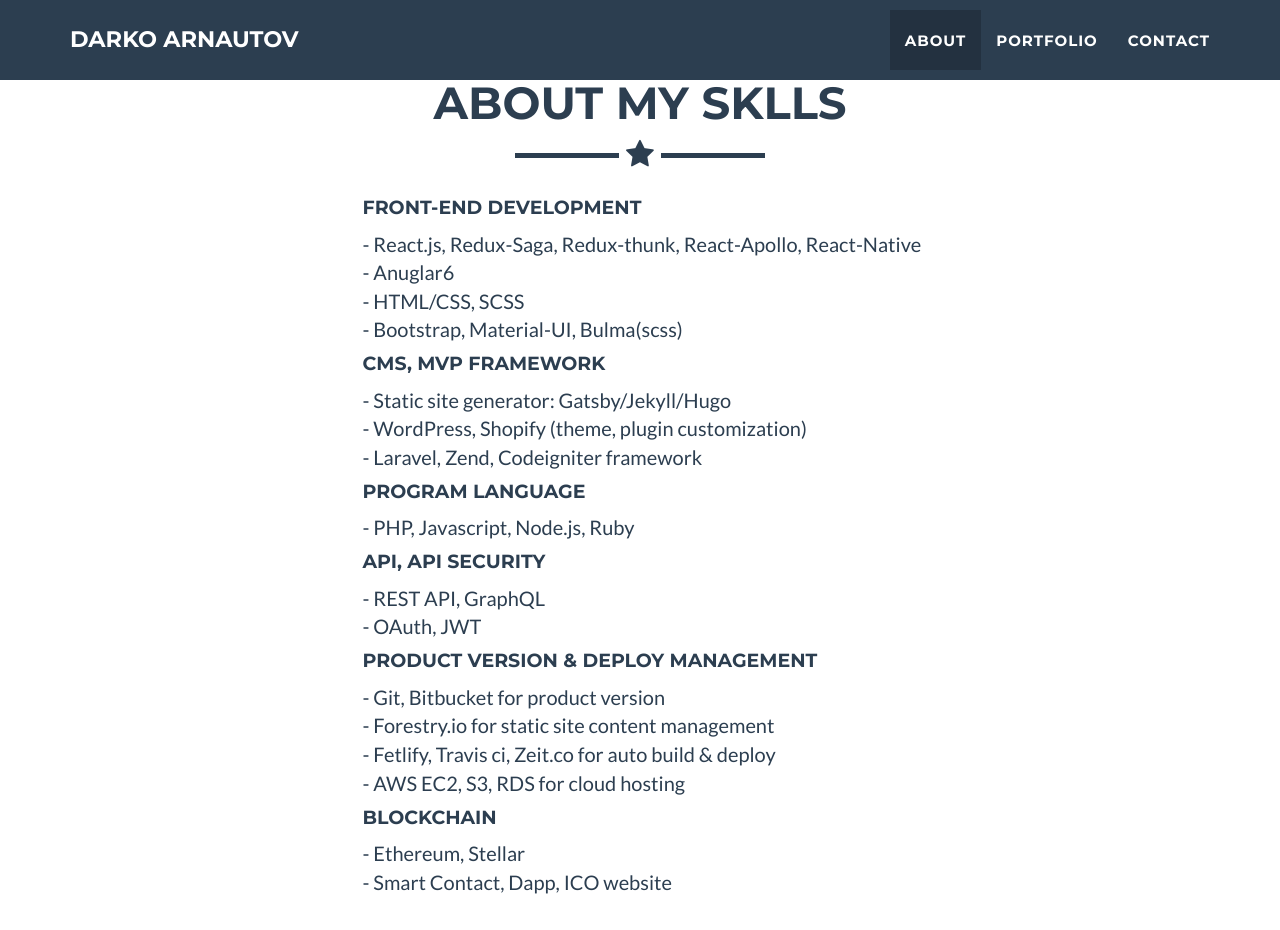
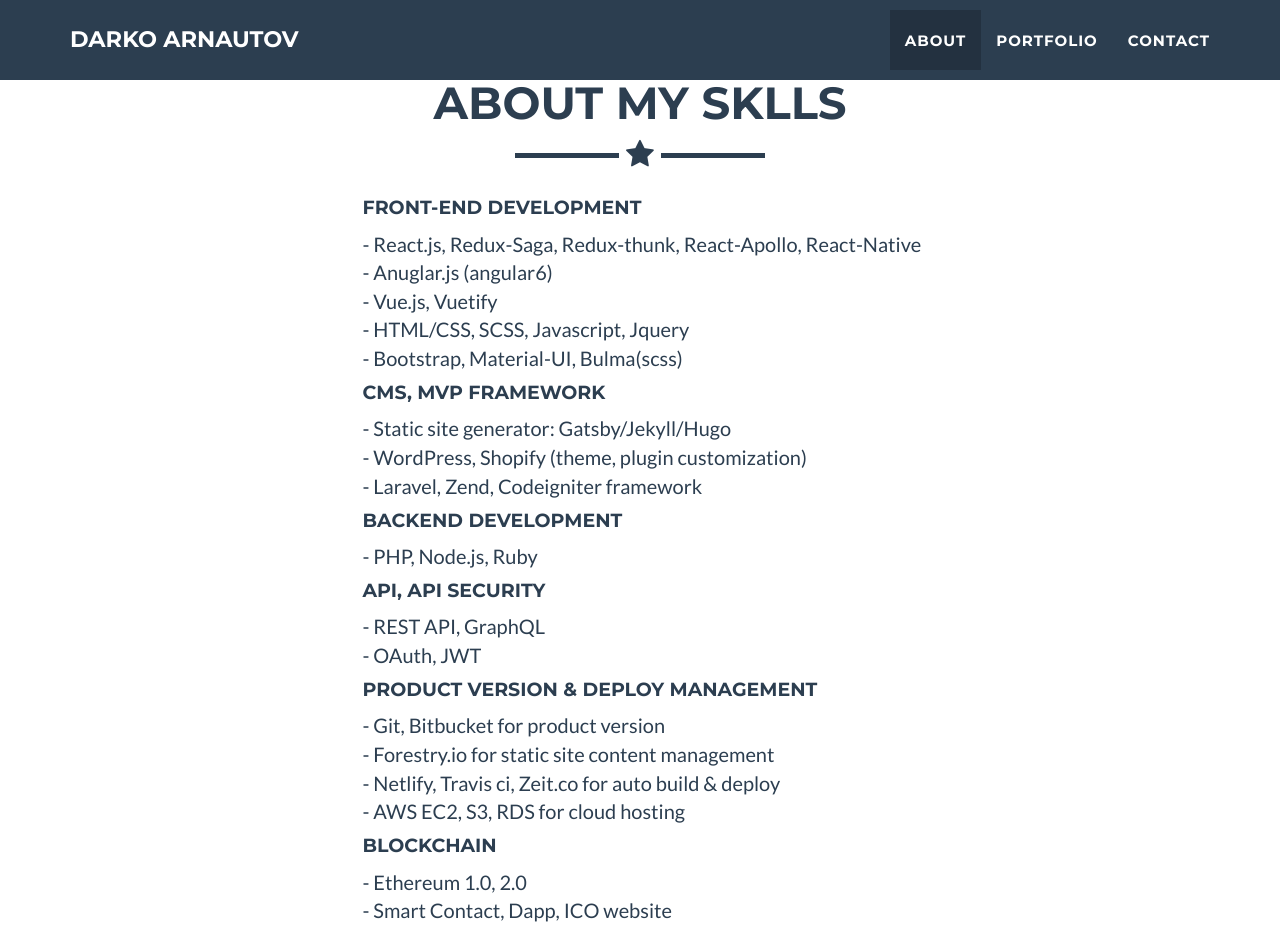
Before and after one commit to DarkoArnautov/Intro, a Jekyll site: the page built from _posts/2018-08-12-vue.markdown, in a window 1280 px wide and 1400 px high, scrolled down 541 px. Shown: the top 930 px of the window. Built offline with Jekyll 4.4.1, drawn with Linux system fonts in a browser that asks for light colours.

```diff
--- a/_includes/about.html
+++ b/_includes/about.html
@@ -12,8 +12,9 @@
                     <p><h4>Front-end development</h4></p>
                     <p>
                         - React.js, Redux-Saga, Redux-thunk, React-Apollo, React-Native<br>
-                        - Anuglar6<br>
-                        - HTML/CSS, SCSS<br>
+                        - Anuglar.js (angular6)<br>
+                        - Vue.js, Vuetify<br>
+                        - HTML/CSS, SCSS, Javascript, Jquery<br>
                         - Bootstrap, Material-UI, Bulma(scss)
                     </p>
 
@@ -22,8 +23,9 @@
                         - WordPress, Shopify (theme, plugin customization)<br>
                         - Laravel, Zend, Codeigniter framework</p>
 
-                    <p><h4>Program Language</h4></p>
-                    <p>- PHP, Javascript, Node.js, Ruby</p>
+                    <p><h4>Backend Development</h4></p>
+                    <p>- PHP, Node.js, Ruby</p>
+
                     <p><h4>API, API Security</h4></p>
                     <p>- REST API, GraphQL<br>
                         - OAuth, JWT</p>
@@ -31,12 +33,13 @@
                     <p><h4>Product version & deploy management</h4></p>
                     <p>- Git, Bitbucket for product version<br>
                         - Forestry.io for static site content management<br>
-                        - Fetlify, Travis ci, Zeit.co for auto build & deploy<br>
+                        - Netlify, Travis ci, Zeit.co for auto build & deploy<br>
                         - AWS EC2, S3, RDS for cloud hosting </p>
 
                     <p><h4>Blockchain </h4></p>
-                    <p> - Ethereum, Stellar<br>
-                        - Smart Contact, Dapp, ICO website</p>
+                    <p> - Ethereum 1.0, 2.0<br>
+                        - Smart Contact, Dapp, ICO website<br>
+                        - web3.js</p>
 
                 </div>
             </div>
--- a/_posts/2018-06-14-project-2.markdown
+++ b/_posts/2018-08-10-html-css-js.markdown
@@ -1,8 +1,8 @@
 ---
 layout: default
-modal-id: 1
+modal-id: 2
 date: 2017-06-14
-img: react.png
+img: html-portfolio.png
 alt: image-alt
 project-date: Jun 2017
 client: Me
--- a/_posts/2018-07-15-project-1.markdown
+++ b/_posts/2018-08-12-vue.markdown
@@ -1,8 +1,8 @@
 ---
 layout: default
-modal-id: 2
+modal-id: 4
 date: 2017-07-15
-img: bootstarp-theme.png
+img: Vue_portfoilio.png
 alt: image-alt
 project-date: July 2017
 client: Start Bootstrap
--- a/_posts/2018-08-14-project-3.markdown
+++ b/_posts/2018-08-13-angular.markdown
@@ -1,8 +1,8 @@
 ---
 layout: default
-modal-id: 3
+modal-id: 5
 date: 2018-07-14
-img: jekyll.png
+img: Angular_Portfolio.png
 alt: image-alt
 project-date: July 2018
 client: Start Jekyll FreeLancer-Theme
```
Also changed, not shown: _posts/2018-08-09-other.markdown (added, +11 -0 lines), _posts/2018-08-11-static_site.markdown (added, +11 -0 lines), _posts/2018-08-14-react.markdown (added, +11 -0 lines), img/portfolio/Angular_Portfolio.png (added), img/portfolio/React_Portfolio.png (added), img/portfolio/Vue_portfoilio.png (added), img/portfolio/html-portfolio.png (added), img/portfolio/other.png (added), img/portfolio/static_site.png (added).
